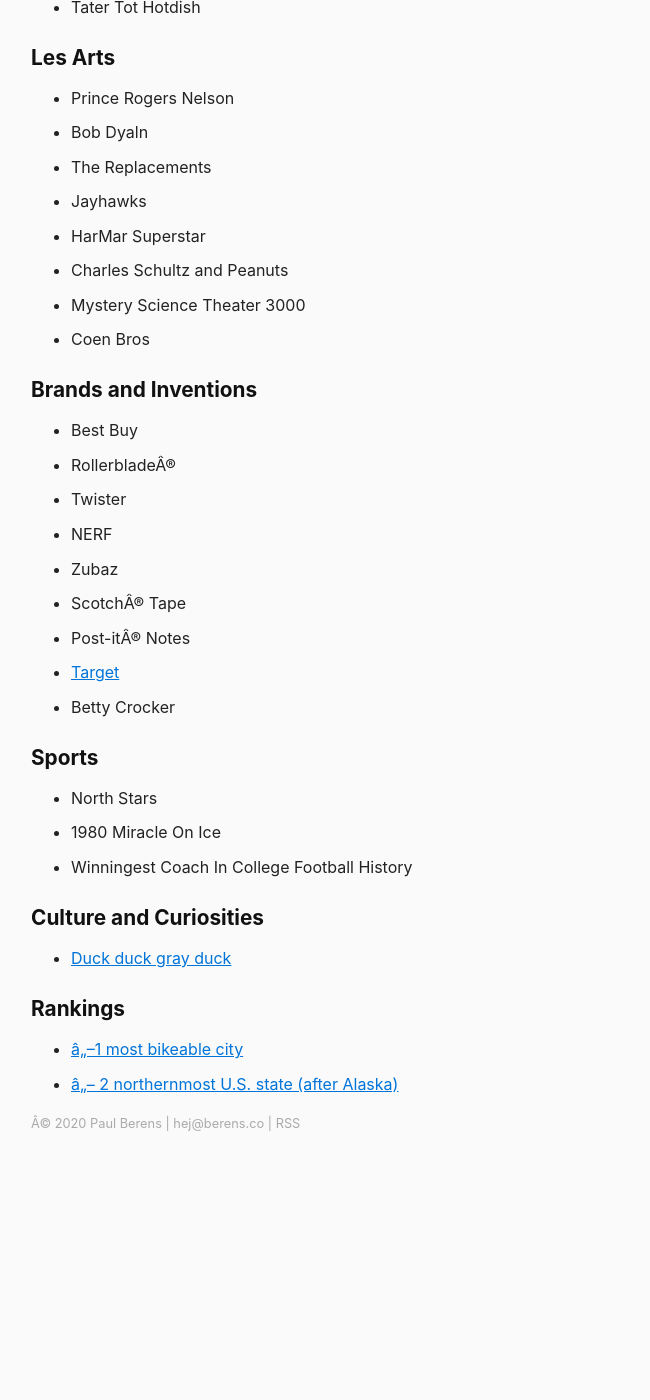
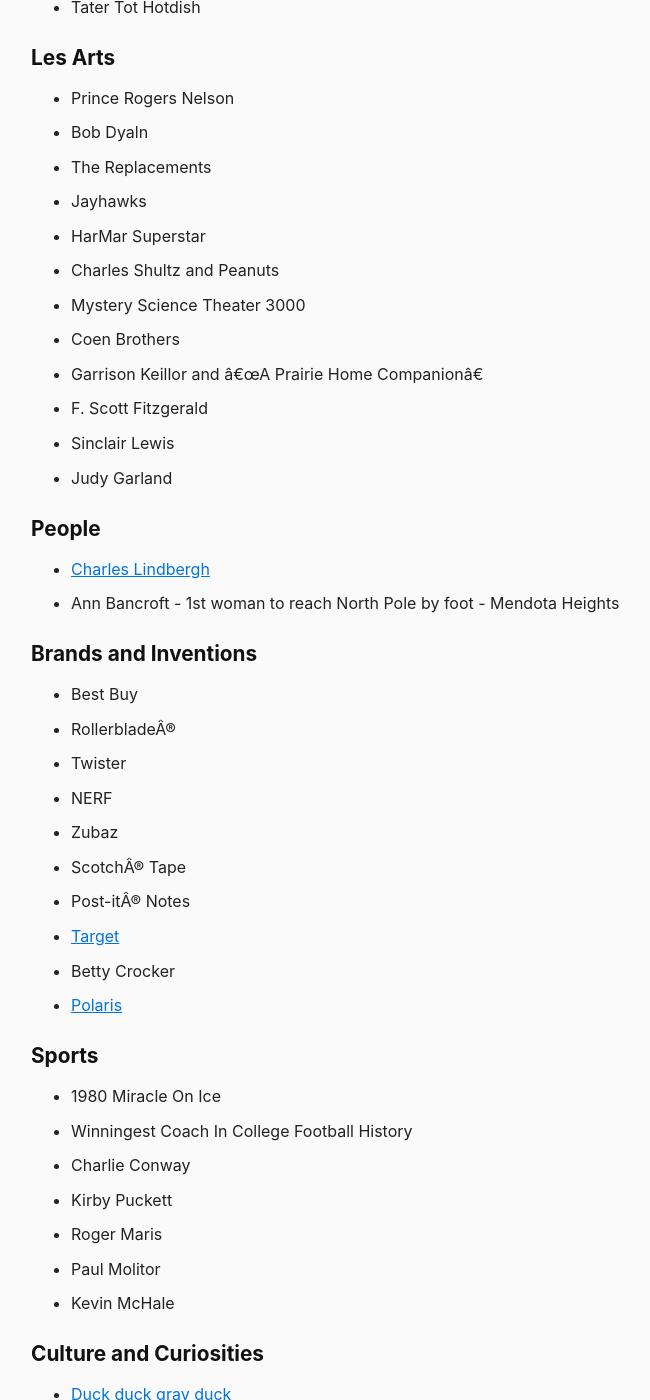
Before and after one commit to berensp/berensp.github.io, a Jekyll site: the page built from minn.md, in a window 1280 px wide and 1400 px high, scrolled down 487 px. Shown: the whole window, without its empty margins (289-939 px from the left). Built offline with Jekyll 4.4.1, drawn with Linux system fonts in a browser that asks for light colours; nearby versions of some CDN libraries; before the commit the page ends 1667 px from its top, so only the background shows below that; some of the changed text lies outside the part shown.

Commit message:
Add files via upload

```diff
--- a/minn.md
+++ b/minn.md
@@ -3,10 +3,9 @@
 title: Minnesota
 permalink: /minnesota/
 ---
-> "Minnesota is a state of public-spirited and polite people, where you can get a good cappuccino and eat Thai food and find any book you want and yet live on a quiet tree-lined street with a backyard and send your kids to public school. When a state this good hits the jackpot, it can only be an inspiration to everybody."
+> *"Minnesota is a state of public-spirited and polite people, where you can get a good cappuccino and eat Thai food and find any book you want and yet live on a quiet tree-lined street with a backyard and send your kids to public school. When a state this good hits the jackpot, it can only be an inspiration to everybody."* —Garrison Keillor
 
 My running tally of what makes Minnesota unique, interesting, valuable, loveable...
-
 
 ## Food
 - Bundt cakes
@@ -21,9 +20,17 @@
 - The Replacements
 - Jayhawks
 - HarMar Superstar
-- Charles Schultz and Peanuts
+- Charles Shultz and Peanuts
 - Mystery Science Theater 3000
-- Coen Bros
+- Coen Brothers
+- Garrison Keillor and "A Prairie Home Companion"
+- F. Scott Fitzgerald
+- Sinclair Lewis
+- Judy Garland
+
+## People
+- [Charles Lindbergh](https://en.wikipedia.org/wiki/Charles_Lindbergh)
+- Ann Bancroft - 1st woman to reach North Pole by foot - Mendota Heights
 
 ## Brands and Inventions
 - Best Buy
@@ -35,15 +42,21 @@
 - Post-it® Notes
 - [Target](https://www.target.com/)
 - Betty Crocker
+- [Polaris](https://www.polaris.com/en-us/brands/)
 
 ## Sports
-- North Stars
 - 1980 Miracle On Ice
 - Winningest Coach In College Football History
+- Charlie Conway
+- Kirby Puckett
+- Roger Maris
+- Paul Molitor
+- Kevin McHale
 
 ## Culture and Curiosities
 - [Duck duck gray duck](https://www.startribune.com/why-do-minnesotans-play-duck-duck-gray-duck-instead-of-duck-duck-goose/502474351/)
 
+
 ## Rankings
 - [№1 most bikeable city](https://www.redfin.com/news/most-bike-friendly-cities-usa-2020/)
-- [№ 2 northernmost U.S. state (after Alaska)](https://en.wikipedia.org/wiki/Geography_of_Minnesota)
+- [№2 northernmost U.S. state (after Alaska)](https://en.wikipedia.org/wiki/Geography_of_Minnesota)
```
